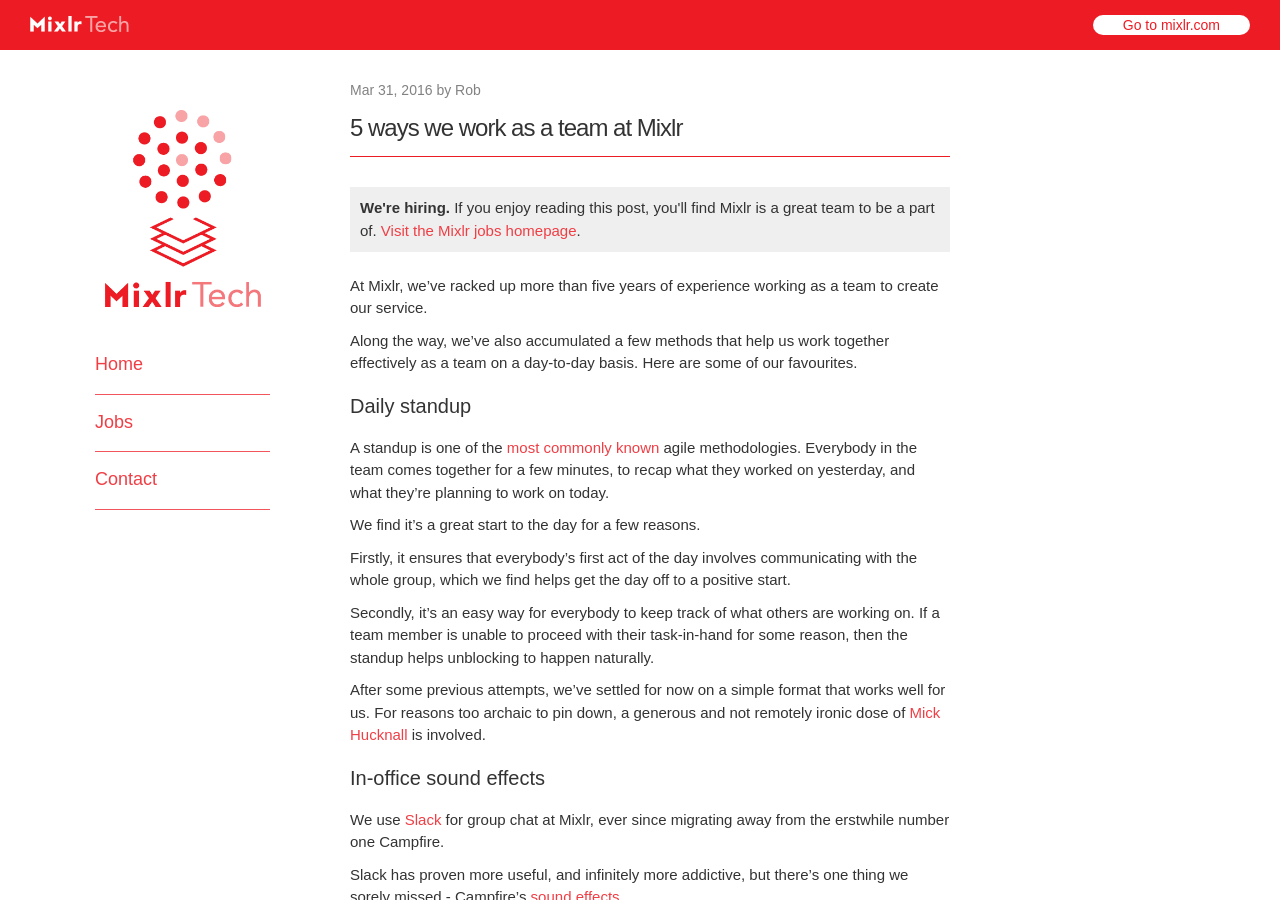
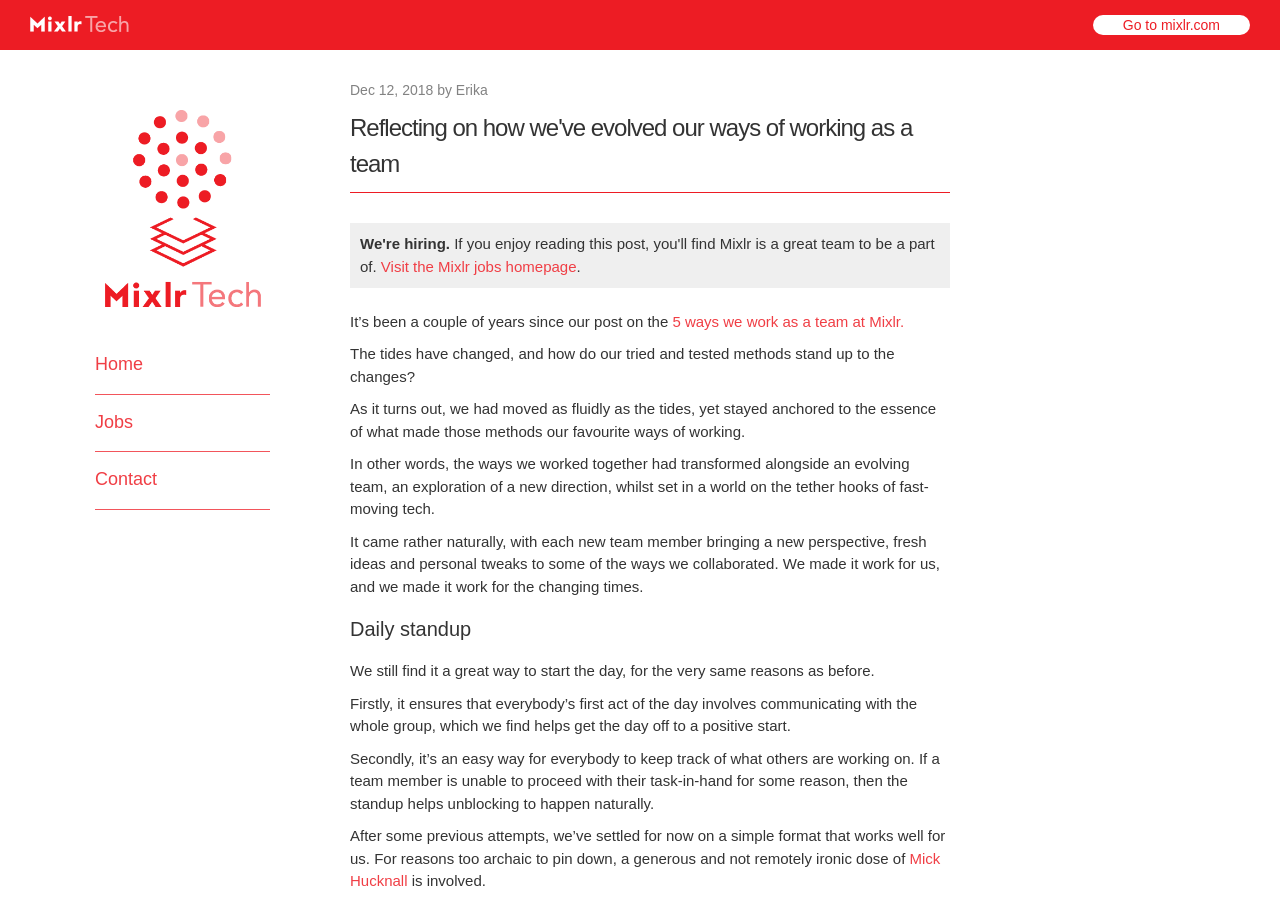
Before and after one commit to mixlr/mixlr.github.io, a Jekyll site: the page built from _posts/2016-03-05-ways-we-work-as-a-team-at-mixlr.md, in a window 1280 px wide and 900 px high. Built offline with Jekyll 4.4.1, drawn with Linux system fonts in a browser that asks for light colours; some web fonts are replaced; comment, search, counter and statistics services are not loaded.

Commit message:
Testing a Refresh
Testing all these thangs (note: content drafted here will likely be used for a new blog post)

```diff
--- a/_posts/2016-03-05-ways-we-work-as-a-team-at-mixlr.md
+++ b/_posts/2016-03-05-ways-we-work-as-a-team-at-mixlr.md
@@ -1,10 +1,10 @@
 ---
 layout: post
-title:  "5 ways we work as a team at Mixlr"
-date:   2016-03-31 12:00:00
-author: Rob
+title:  "Reflecting on how we've evolved our ways of working as a team"
+date:   2018-12-12 12:00:00
+author: Erika
 categories: team
-excerpt: Find out about how we work as a team at Mixlr, including daily standup, Slack sounds and more.
+excerpt: Find out about how we've updated our favourite methods of working together effectively.
 comments: true
 image: soundsystem1.jpg
 tags: process, agile, tools, team
@@ -13,15 +13,22 @@
 <a name="top"></a>
 <p class="info_block"><strong>We're hiring.</strong> If you enjoy reading this post, you'll find Mixlr is a great team to be a part of. <a href="/jobs">Visit the Mixlr jobs homepage</a>.</p>
 
-At Mixlr, we’ve racked up more than five years of experience working as a team to create our service.
 
-Along the way, we’ve also accumulated a few methods that help us work together effectively as a team on a day-to-day basis. Here are some of our favourites.
+It's been a couple of years since our post on the <a href="http://tech.mixlr.com/team/2016/03/31/ways-we-work-as-a-team-at-mixlr.html">5 ways we work as a team at Mixlr.</a>
+
+The tides have changed, and how do our tried and tested methods stand up to the changes?
+
+As it turns out, we had moved as fluidly as the tides, yet stayed anchored to the essence of what made those methods our favourite ways of working.
+
+In other words, the ways we worked together had transformed alongside an evolving team, an exploration of a new direction, whilst set in a world on the tether hooks of fast-moving tech.
+
+It came rather naturally, with each new team member bringing a new perspective, fresh ideas and personal tweaks to some of the ways we collaborated.  We made it work for us, and we made it work for the changing times.
+
+
 
 #### Daily standup
 
-A standup is one of the [most commonly known](http://martinfowler.com/articles/itsNotJustStandingUp.html) agile methodologies. Everybody in the team comes together for a few minutes, to recap what they worked on yesterday, and what they're planning to work on today.
-
-We find it's a great start to the day for a few reasons.
+We still find it a great way to start the day, for the very same reasons as before.
 
 Firstly, it ensures that everybody's first act of the day involves communicating with the whole group, which we find helps get the day off to a positive start.
 
```
